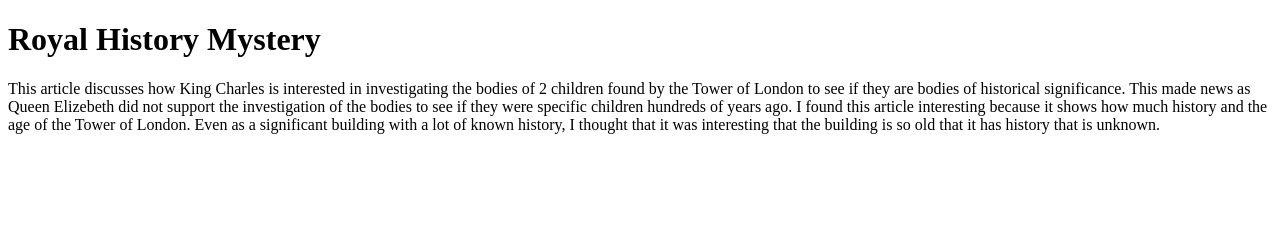
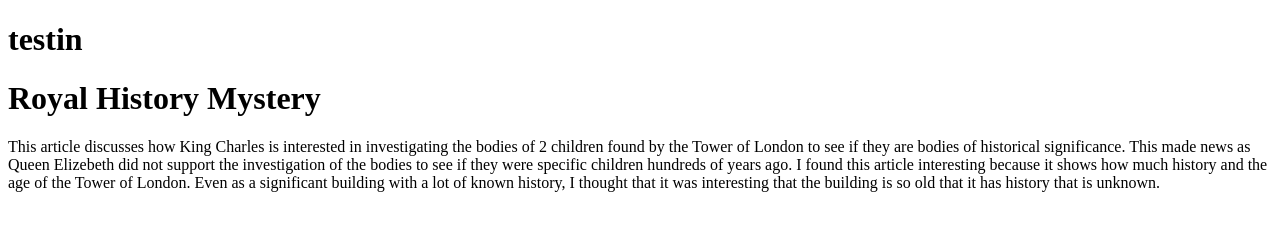
Before and after one commit to nfrost24/nfrost24.github.io, a plain HTML site: page index.html in a window 1280 px wide. Drawn offline with Linux system fonts and the light colour scheme.

Commit message:
testing a commit

```diff
--- a/index.html
+++ b/index.html
@@ -2,7 +2,7 @@
 <!DOCTYPE html>
 <html>
 <body>
-
+<h1> testin </h1>
 <h1>Royal History Mystery</h1>
 <p>This article discusses how King Charles is interested in investigating the bodies of 2 children found by the Tower of London to see if they are bodies of historical significance. This made news as Queen Elizebeth did not support the investigation of the bodies to see if they were specific children hundreds of years ago.
 	I found this article interesting because it shows how much history and the age of the Tower of London. Even as a significant building with a lot of known history, I thought that it was interesting that the building is so old that it has history that is unknown.
```
